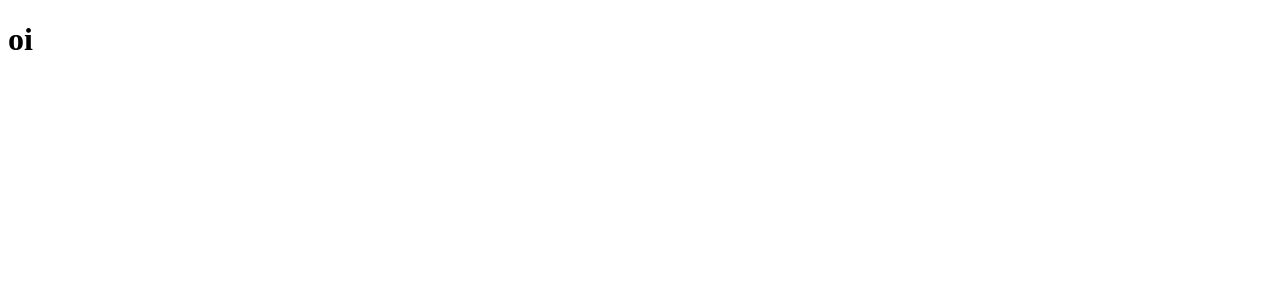
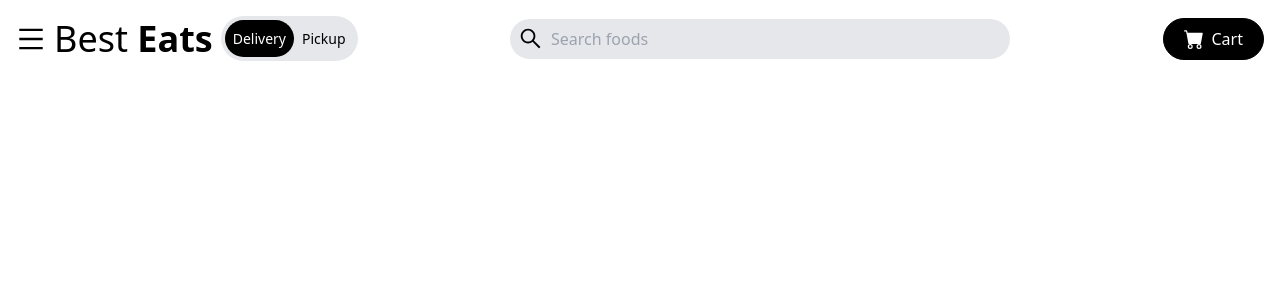
Before and after one commit to VanessaWendling/food-react-web, a React (Create React App) app: page / in a window 1280 px wide. Shown: the top 300 px of the page. Built offline with nearby package versions, Linux system fonts and the light colour scheme.

Commit message:
create Navbar

```diff
--- a/package.json
+++ b/package.json
@@ -12,6 +12,7 @@
     "@types/react-dom": "^18.3.0",
     "react": "^18.3.1",
     "react-dom": "^18.3.1",
+    "react-icons": "^5.2.1",
     "react-scripts": "5.0.1",
     "typescript": "^5.4.5",
     "web-vitals": "^2.1.0"
--- a/src/App.tsx
+++ b/src/App.tsx
@@ -1,5 +1,10 @@
 import React from "react";
+import { Navbar } from "./components/Navbar";
 
 export function App() {
-  return <div><h1>oi</h1></div>;
+  return (
+    <div>
+      <Navbar />
+    </div>
+  );
 }
--- /dev/null
+++ b/src/components/Navbar.tsx
@@ -0,0 +1,35 @@
+import React from "react";
+import { AiOutlineMenu, AiOutlineSearch } from "react-icons/ai";
+import { BsFillCartFill } from "react-icons/bs";
+export const Navbar = () => {
+  return (
+    <div className="bg-lime-900a max-w-[1640px] mx-auto flex justify-between items-center p-4">
+      {/* Left Side */}
+      <div className="flex items-center">
+        <div className="cursor-pointer">
+          <AiOutlineMenu size={30} />
+        </div>
+        <h1 className="text-2xl sm:text-3xl lg:text-4xl px-2">
+          Best <span className="font-bold">Eats</span>
+        </h1>
+        <div className="hidden lg:flex items-center bg-gray-200 rounded-full p-1 text-[14px]">
+          <p className="bg-black text-white rounded-full p-2">Delivery</p>
+          <p className="p-2">Pickup</p>
+        </div>
+      </div>
+      {/* Search Input */}
+      <div className="bg-gray-200 rounded-full flex items-center px-2 w-[200px] sm:w-[400px] lg:w-[500px]">
+        <AiOutlineSearch size={25} />
+        <input
+          className="bg-transparent p-2 focus:outline-none"
+          type="text"
+          placeholder="Search foods"
+        />
+      </div>
+      {/* Cart button */}
+      <button className="bg-black text-white hidden md:flex items-center py-2 rounded-full">
+        <BsFillCartFill size={20} className="mr-2"/> Cart
+      </button>
+    </div>
+  );
+};
--- a/src/index.css
+++ b/src/index.css
@@ -2,8 +2,8 @@
 @tailwind components;
 @tailwind utilities;
 
-@layer base {
+@layer base{
   button {
-    @apply border border-black rounded-xl px-5 py1
+    @apply border border-black rounded-xl px-5 py-1;
   }
 }
--- a/src/index.tsx
+++ b/src/index.tsx
@@ -1,6 +1,7 @@
 import React from "react";
 import ReactDOM from "react-dom/client";
 import { App } from "./App";
+import './index.css';
 
 let root = ReactDOM.createRoot(document.getElementById("root") as HTMLElement);
 
```
Also changed, not shown: 1 other file (tests, documents, lock files or other folders).
